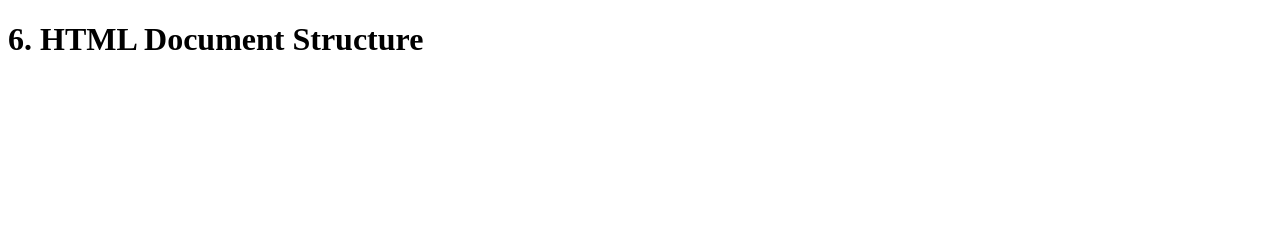
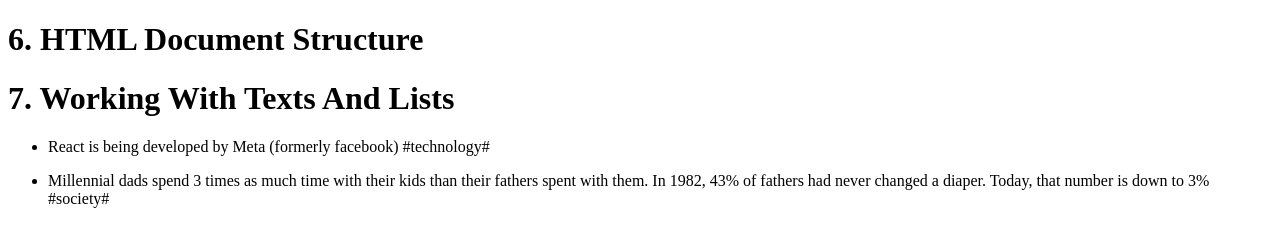
Before and after one commit to bethanychn3/today_i_learned, a plain HTML site: page index.html in a window 1280 px wide. Drawn offline with Linux system fonts and the light colour scheme.

Commit message:
Added Help Text and Finished Section 7: Working With Texts And Lists

```diff
--- a/index.html
+++ b/index.html
@@ -1,17 +1,5 @@
-<!--This is how you make a comment in html
-The format of the file will always start and end with html
-head is for the title tab
-title is for the actual lettering in the title tab
-body is for inside the web
-<html>
-  <head>
-    <title>Today I Learned!</title>
-  </head>
-  <body>
-    <h1>Hello World!</h1>
-  </body>
-</html>
--->
+<!--This is how you make a comment in html-->
+
 <!--IN VS CODE, you can type ! and then hit tab to get
     a nicely formatted html document for you!-->
 
@@ -25,5 +13,23 @@ body is for inside the web
   </head>
   <body>
     <h1>6. HTML Document Structure</h1>
+
+    <h1>7. Working With Texts And Lists</h1>
+    <ul>
+      <li>
+        <p>
+          React is being developed by Meta (formerly facebook)
+          <span>#technology#</span>
+        </p>
+      </li>
+      <li>
+        <p>
+          Millennial dads spend 3 times as much time with their kids than their
+          fathers spent with them. In 1982, 43% of fathers had never changed a
+          diaper. Today, that number is down to 3%
+          <span>#society#</span>
+        </p>
+      </li>
+    </ul>
   </body>
 </html>
```
Also changed, not shown: help.txt (added).
